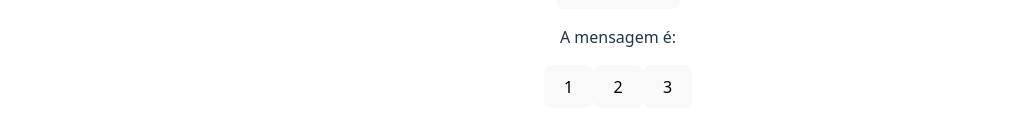
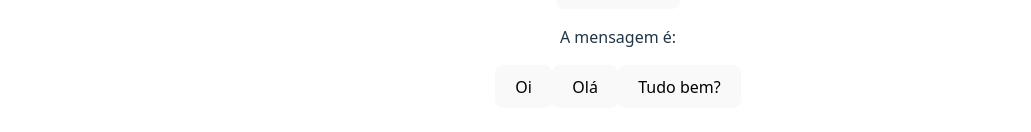
Before and after one commit to rlucasorsi/react, a React (Vite) app in the folder 3_AVANÇANDO_COM_REACT/avancando/: page / in a window 1280 px wide. Shown: the part 2843-2975 px from the top of the page, without its empty margins (22-1053 px from the left). Built offline with nearby package versions, Linux system fonts and the light colour scheme.

Commit message:
adjust label button

```diff
--- a/3_AVANÇANDO_COM_REACT/avancando/src/components/ChangeMessage.jsx
+++ b/3_AVANÇANDO_COM_REACT/avancando/src/components/ChangeMessage.jsx
@@ -2,9 +2,9 @@ const ChangeMessage = ({handleMessage}) => {
     const messages = ["Oi", "Olá", "Tudo bem?"]
 
   return <div>
-    <button onClick={() => handleMessage(messages[0])}>1</button>
-    <button onClick={() => handleMessage(messages[1])}>2</button>
-    <button onClick={() => handleMessage(messages[2])}>3</button>
+    <button onClick={() => handleMessage(messages[0])}>Oi</button>
+    <button onClick={() => handleMessage(messages[1])}>Olá</button>
+    <button onClick={() => handleMessage(messages[2])}>Tudo bem?</button>
   </div>;
 };
 
```
